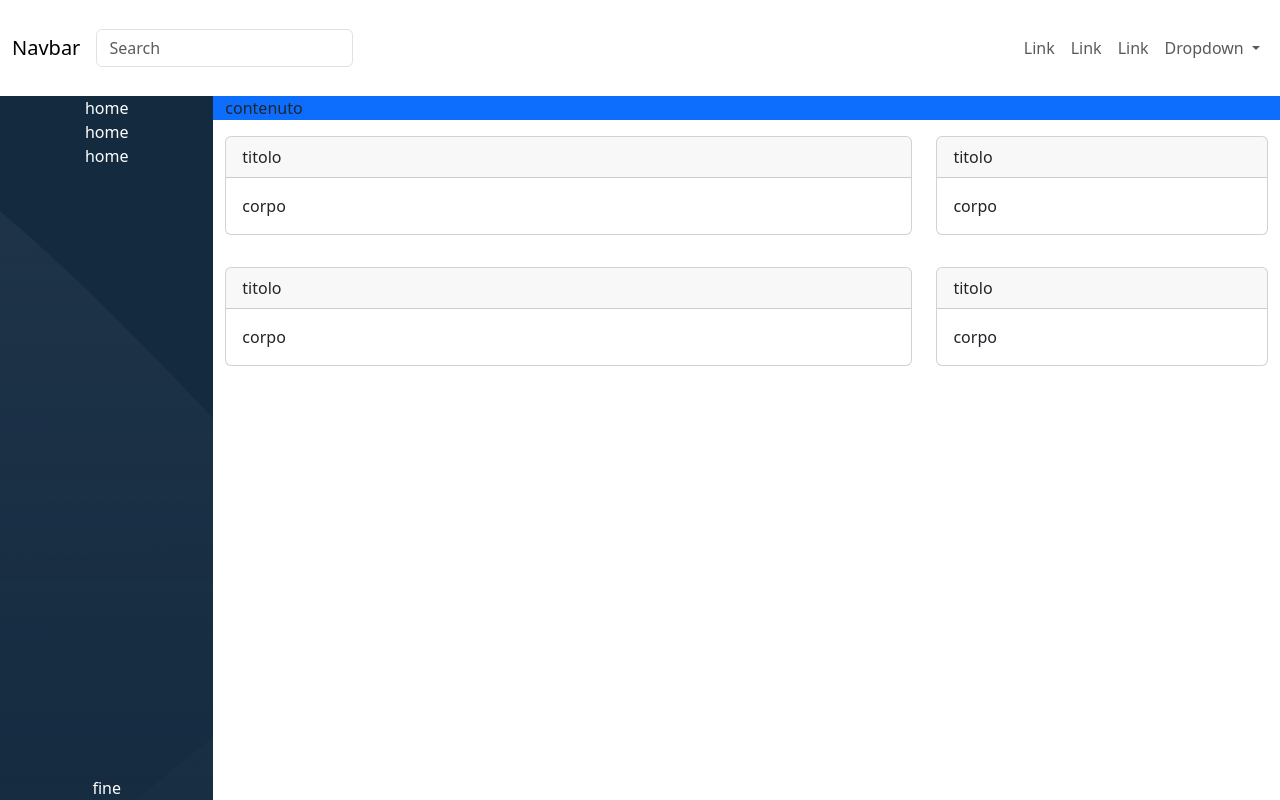
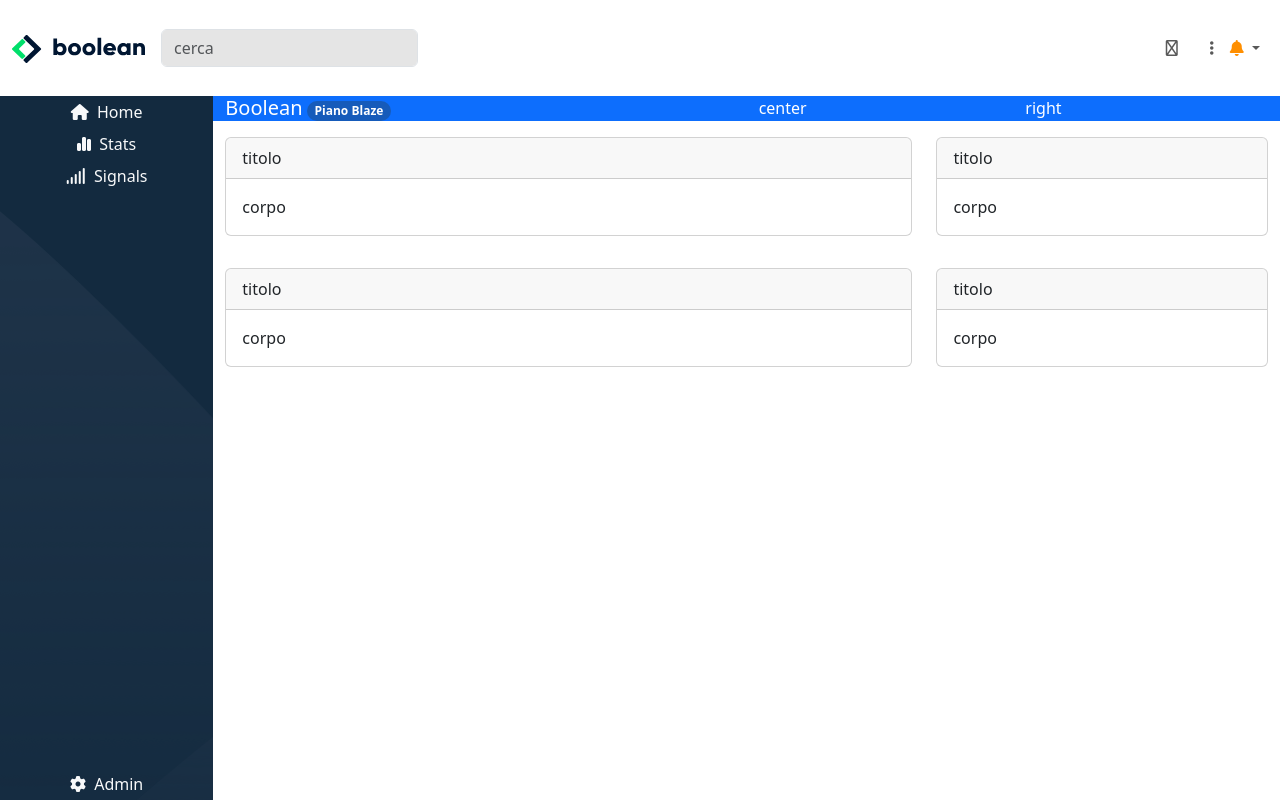
Before and after one commit to LorenzoPagani/html-css-bootstrap-dashboard, a plain HTML site: page index.html in a window 1280 px wide. Drawn offline with nearby package versions, Linux system fonts and the light colour scheme.

Commit message:
added some buttons

```diff
--- a/CSS/style.css
+++ b/CSS/style.css
@@ -1,5 +1,9 @@
 .navbar {
     height: 12vh;
+}
+
+.my_searchbar {
+    background-color: #E5E5E5;
 }
 
 .sidebar,
@@ -12,5 +16,13 @@
     background-image: url(../img/sidebar-bg.png);
 }
 
+.sidebar i:before {
+    width: 1rem;
+    aspect-ratio: 1;
+}
+/* main */
 
-/* main */
+
+.dashbar_badge {
+    background-color: #165BBA;
+}
--- a/index.html
+++ b/index.html
@@ -19,21 +19,29 @@
     <header>
       <nav class="navbar navbar-expand-sm bg-body">
         <div class="container-fluid">
-          <a class="navbar-brand" href="#">Navbar</a>
+          <a class="navbar-brand" href="#">
+            <img src="img/logo.svg" alt="">
+          </a>
           <form class="d-flex" role="search">
-            <input class="form-control me-auto" type="search"
-              placeholder="Search" aria-label="Search">
+            <input class="my_searchbar form-control me-auto" type="search"
+              placeholder="cerca" aria-label="Search">
           </form>
           <div class="collapse navbar-collapse" id="navbarSupportedContent">
             <ul class="navbar-nav ms-auto mb-2 mb-lg-0">
               <li class="nav-item">
-                <a class="nav-link" href="#">Link</a>
+                <a class="nav-link" href="#">
+                  <i class="fa-regular fa-list-ul"></i>
+                </a>
               </li>
               <li class="nav-item">
-                <a class="nav-link" href="#">Link</a>
+                <a class="nav-link" href="#">
+                  <i class=" fa-solid fa-block-question"></i>
+                </a>
               </li>
               <li class="nav-item">
-                <a class="nav-link" href="#">Link</a>
+                <a class="nav-link" href="#">
+                  <i class="fa-solid fa-ellipsis-vertical"></i>
+                </a>
               </li>
             </ul>
           </div>
@@ -41,7 +49,7 @@
             <li class="nav-item dropdown">
               <a class="nav-link dropdown-toggle" href="#" role="button"
                 data-bs-toggle="dropdown" aria-expanded="false">
-                Dropdown
+                <i class="fa-solid fa-bell" style="color: #FF8F00;"></i>
               </a>
               <ul class="dropdown-menu">
                 <li><a class="dropdown-item" href="#">Action</a></li>
@@ -59,21 +67,49 @@
       <div class="container-fluid">
         <div class="row">
           <!-- sidebar -->
-          <div class="sidebar col-2 text-white text-center position-relative">
+          <div class="sidebar container-fluid d-flex flex-column col-2 text-white text-center ">
             <div class="row">
-              <div class="col-12">home</div>
-              <div class="col-12">home</div>
-              <div class="col-12 ">home</div>
+              <div class="col-12 my-1">
+                <a class="link-light text-decoration-none" href="#">
+                  <i class="fa-solid fa-home me-1"></i> <span class="d-none d-sm-inline">Home</span>
+                </a>
+              </div>
+              <div class="col-12 my-1">
+                <a class="link-light text-decoration-none" href="#">
+                  <i class="fa-solid fa-chart-simple me-1"></i> <span class="d-none d-sm-inline">Stats</span>
+                </a>
+              </div>
+              <div class="col-12 my-1">
+                <a class="link-light text-decoration-none" href="#">
+                  <i class="fa-solid fa-signal me-1"></i> <span class="d-none d-sm-inline">Signals</span>
+                </a>
+              </div>
             </div>
-            <div class="row position-absolute bottom-0 w-100">
-              <div class="col-12">fine</div>
+            <div class="row mt-auto">
+              <div class="col-12 my-1">
+                <a class="link-light text-decoration-none" href="#">
+                  <i class="fa-solid fa-gear me-1"></i> <span class="d-none d-sm-inline">Admin</span>
+                </a>
+              </div>
             </div>
           </div>
           <!-- main content -->
           <div
-            class="right-content overflow-auto col-10">
+            class="right-content container-fluid overflow-auto col-10">
             <div class="row">
-              <div class="dashbar col-12 bg-primary">contenuto
+              <div class="dashbar col-12 bg-primary">
+                <div class="row text-white">
+                  <div class="col-12 col-sm-6">
+                    <div class="row">
+                      <div class="col-12">
+                        <h5 class="d-inline">Boolean</h5> <span class="dashbar_badge badge rounded-pill">Piano Blaze</span>
+                      </div>
+                      <div class="col-12"></div>
+                    </div>
+                  </div>
+                  <div class="col-12 col-sm-3">center</div>
+                  <div class="col-12 col-sm-3">right</div>
+                </div>
               </div>
             </div>
             <div class="row">
```
